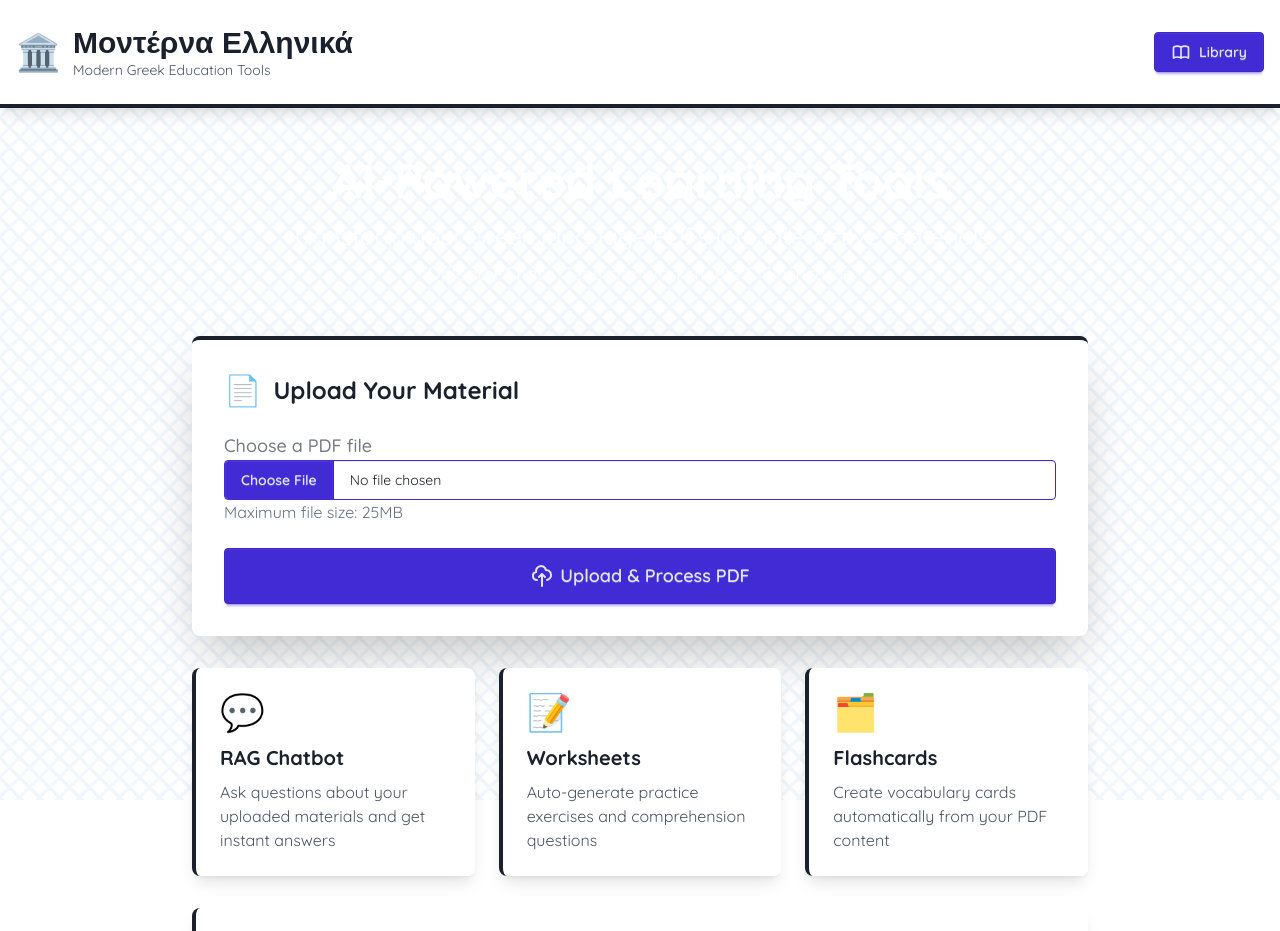
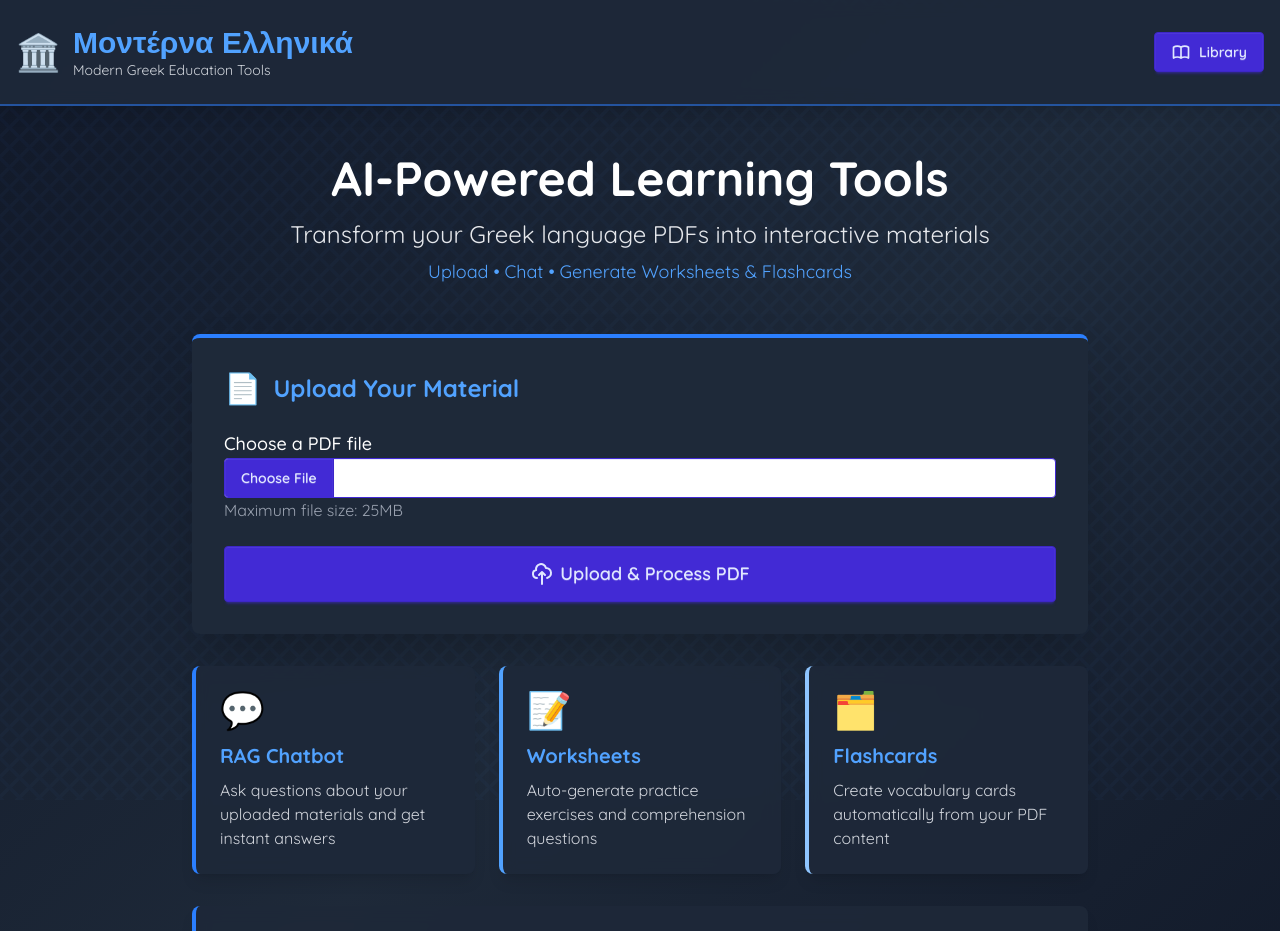
Before and after one commit to TemiKayas/greek-demo, a Next.js app: page / in a window 1280 px wide. Shown: the top 931 px of the page. Built offline with nearby package versions, Linux system fonts and the light colour scheme.

Commit message:
everythign in the chatbot looks good. Added a new dark theme as well that looks good.

```diff
--- a/app/api/pdf/[id]/route.ts
+++ b/app/api/pdf/[id]/route.ts
@@ -21,8 +21,8 @@ export async function GET(
     // Read the file from local filesystem
     const fileBuffer = await readFile(pdf.filePath);
 
-    // Return the PDF file
-    return new NextResponse(fileBuffer, {
+    // Return the PDF file (convert Buffer to Uint8Array for proper typing)
+    return new NextResponse(new Uint8Array(fileBuffer), {
       headers: {
         'Content-Type': 'application/pdf',
         'Content-Disposition': `inline; filename="${pdf.filename}"`,
--- a/app/globals.css
+++ b/app/globals.css
@@ -2,8 +2,8 @@
 @plugin "daisyui";
 
 :root {
-  --background: #ffffff;
-  --foreground: #1a202c;
+  --background: #1a1a1a;
+  --foreground: #ffffff;
 }
 
 @theme inline {
@@ -19,13 +19,13 @@ body {
   font-family: var(--font-quicksand), -apple-system, BlinkMacSystemFont, 'Segoe UI', 'Roboto', sans-serif;
 }
 
-/* Greek-themed decorative elements */
+/* Dark theme pattern overlay */
 .greek-pattern {
   background-image:
-    linear-gradient(45deg, #0D5EAF 12.5%, transparent 12.5%, transparent 50%, #0D5EAF 50%, #0D5EAF 62.5%, transparent 62.5%, transparent 100%),
-    linear-gradient(135deg, transparent 0%, transparent 37.5%, #1E88E5 37.5%, #1E88E5 50%, transparent 50%, transparent 87.5%, #1E88E5 87.5%, #1E88E5 100%);
+    linear-gradient(45deg, #3B82F6 12.5%, transparent 12.5%, transparent 50%, #3B82F6 50%, #3B82F6 62.5%, transparent 62.5%, transparent 100%),
+    linear-gradient(135deg, transparent 0%, transparent 37.5%, #60A5FA 37.5%, #60A5FA 50%, transparent 50%, transparent 87.5%, #60A5FA 87.5%, #60A5FA 100%);
   background-size: 20px 20px;
-  opacity: 0.05;
+  opacity: 0.03;
 }
 
 /* custom animations */
--- a/app/page.tsx
+++ b/app/page.tsx
@@ -27,21 +27,21 @@ export default function Home() {
   }
 
   return (
-    <div className="min-h-screen bg-gradient-to-br from-greek-blue via-aegean to-greek-blue-light">
+    <div className="min-h-screen bg-gradient-to-br from-gray-900 via-gray-800 to-gray-900">
       {/* Greek pattern overlay */}
       <div className="greek-pattern absolute inset-0 pointer-events-none" />
 
       {/* Header */}
-      <header className="relative z-10 bg-white/95 backdrop-blur-sm border-b-4 border-greek-blue shadow-lg">
+      <header className="relative z-10 bg-gray-800/95 backdrop-blur-sm border-b-2 border-blue-500/50 shadow-lg">
         <div className="container mx-auto px-4 py-6">
           <div className="flex items-center justify-between">
             <div className="flex items-center gap-3">
               <div className="text-4xl">🏛️</div>
               <div>
-                <h1 className="text-3xl font-bold text-greek-blue">
+                <h1 className="text-3xl font-bold text-blue-400">
                   Μοντέρνα Ελληνικά
                 </h1>
-                <p className="text-sm text-gray-600">Modern Greek Education Tools</p>
+                <p className="text-sm text-gray-300">Modern Greek Education Tools</p>
               </div>
             </div>
             <Link href="/library" className="btn btn-primary gap-2">
@@ -68,29 +68,29 @@ export default function Home() {
       <main className="relative z-10 container mx-auto px-4 py-12">
         <div className="max-w-4xl mx-auto">
           {/* Hero Section */}
-          <div className="text-center mb-12 text-white">
-            <h2 className="text-4xl md:text-5xl font-bold mb-4 animate-fade-in">
+          <div className="text-center mb-12">
+            <h2 className="text-4xl md:text-5xl font-bold mb-4 animate-fade-in text-white">
               AI-Powered Learning Tools
             </h2>
-            <p className="text-xl md:text-2xl text-white/90 mb-2">
+            <p className="text-xl md:text-2xl text-gray-200 mb-2">
               Transform your Greek language PDFs into interactive materials
             </p>
-            <p className="text-lg text-white/80">
+            <p className="text-lg text-blue-400">
               Upload • Chat • Generate Worksheets & Flashcards
             </p>
           </div>
 
           {/* Upload Card */}
-          <div className="bg-white rounded-lg shadow-2xl p-8 mb-8 animate-slide-up border-t-4 border-ancient-gold">
+          <div className="bg-gray-800 rounded-lg shadow-2xl p-8 mb-8 animate-slide-up border-t-4 border-blue-500">
             <div className="flex items-center gap-3 mb-6">
               <div className="text-3xl">📄</div>
-              <h3 className="text-2xl font-bold text-greek-blue">Upload Your Material</h3>
+              <h3 className="text-2xl font-bold text-blue-400">Upload Your Material</h3>
             </div>
 
             <form action={handleUpload} className="space-y-6">
               <div className="form-control">
                 <label className="label">
-                  <span className="label-text text-lg font-medium">Choose a PDF file</span>
+                  <span className="label-text text-lg font-medium text-white">Choose a PDF file</span>
                 </label>
                 <input
                   type="file"
@@ -101,7 +101,7 @@ export default function Home() {
                   className="file-input file-input-bordered file-input-primary w-full"
                 />
                 <label className="label">
-                  <span className="label-text-alt text-gray-500">
+                  <span className="label-text-alt text-gray-400">
                     Maximum file size: 25MB
                   </span>
                 </label>
@@ -174,34 +174,34 @@ export default function Home() {
 
           {/* Features Grid */}
           <div className="grid md:grid-cols-3 gap-6 mb-8">
-            <div className="bg-white/95 backdrop-blur-sm rounded-lg p-6 shadow-lg border-l-4 border-aegean hover:shadow-xl transition-shadow">
+            <div className="bg-gray-800/95 backdrop-blur-sm rounded-lg p-6 shadow-lg border-l-4 border-blue-500 hover:shadow-xl transition-shadow">
               <div className="text-4xl mb-3">💬</div>
-              <h4 className="text-xl font-bold text-greek-blue mb-2">RAG Chatbot</h4>
-              <p className="text-gray-600">
+              <h4 className="text-xl font-bold text-blue-400 mb-2">RAG Chatbot</h4>
+              <p className="text-gray-300">
                 Ask questions about your uploaded materials and get instant answers
               </p>
             </div>
 
-            <div className="bg-white/95 backdrop-blur-sm rounded-lg p-6 shadow-lg border-l-4 border-terracotta hover:shadow-xl transition-shadow">
+            <div className="bg-gray-800/95 backdrop-blur-sm rounded-lg p-6 shadow-lg border-l-4 border-blue-400 hover:shadow-xl transition-shadow">
               <div className="text-4xl mb-3">📝</div>
-              <h4 className="text-xl font-bold text-greek-blue mb-2">Worksheets</h4>
-              <p className="text-gray-600">
+              <h4 className="text-xl font-bold text-blue-400 mb-2">Worksheets</h4>
+              <p className="text-gray-300">
                 Auto-generate practice exercises and comprehension questions
               </p>
             </div>
 
-            <div className="bg-white/95 backdrop-blur-sm rounded-lg p-6 shadow-lg border-l-4 border-ancient-gold hover:shadow-xl transition-shadow">
+            <div className="bg-gray-800/95 backdrop-blur-sm rounded-lg p-6 shadow-lg border-l-4 border-blue-300 hover:shadow-xl transition-shadow">
               <div className="text-4xl mb-3">🗂️</div>
-              <h4 className="text-xl font-bold text-greek-blue mb-2">Flashcards</h4>
-              <p className="text-gray-600">
+              <h4 className="text-xl font-bold text-blue-400 mb-2">Flashcards</h4>
+              <p className="text-gray-300">
                 Create vocabulary cards automatically from your PDF content
               </p>
             </div>
           </div>
 
           {/* Info Box */}
-          <div className="bg-white/90 backdrop-blur-sm rounded-lg p-6 shadow-lg border-l-4 border-olive">
-            <h4 className="font-bold text-greek-blue mb-2 flex items-center gap-2">
+          <div className="bg-gray-800/90 backdrop-blur-sm rounded-lg p-6 shadow-lg border-l-4 border-blue-500">
+            <h4 className="font-bold text-blue-400 mb-2 flex items-center gap-2">
               <svg
                 className="w-5 h-5"
                 fill="none"
@@ -217,7 +217,7 @@ export default function Home() {
               </svg>
               Getting Started
             </h4>
-            <ol className="list-decimal list-inside text-gray-700 space-y-1">
+            <ol className="list-decimal list-inside text-gray-300 space-y-1">
               <li>Upload a Greek language PDF (textbook, article, lesson notes)</li>
               <li>Wait for text extraction and processing</li>
               <li>Use the tools to generate study materials or chat with your content</li>
@@ -227,7 +227,7 @@ export default function Home() {
       </main>
 
       {/* Footer */}
-      <footer className="relative z-10 mt-12 py-6 bg-greek-blue-dark text-white text-center">
+      <footer className="relative z-10 mt-12 py-6 bg-gray-900 border-t border-gray-800 text-gray-400 text-center">
         <p className="text-sm">
           Built with Next.js, Prisma, and Google Gemini • Modern Greek Education Demo
         </p>
--- a/package.json
+++ b/package.json
@@ -26,7 +26,9 @@
     "qrcode": "^1.5.4",
     "react": "19.1.0",
     "react-dom": "19.1.0",
+    "react-markdown": "^10.1.0",
     "react-pdf": "^10.2.0",
+    "remark-gfm": "^4.0.1",
     "zod": "^4.1.12"
   },
   "devDependencies": {
--- a/tailwind.config.ts
+++ b/tailwind.config.ts
@@ -52,25 +52,25 @@ const config = {
     themes: [
       {
         greek: {
-          primary: '#0D5EAF',           // Greek blue
+          primary: '#3B82F6',           // Bright blue for accents
           'primary-content': '#ffffff',
-          secondary: '#1E88E5',         // Aegean blue
+          secondary: '#60A5FA',         // Lighter blue
           'secondary-content': '#ffffff',
-          accent: '#D4AF37',            // Ancient gold
+          accent: '#2563EB',            // Deep blue accent
           'accent-content': '#ffffff',
-          neutral: '#2c3e50',           // Dark slate
+          neutral: '#2d3748',           // Dark gray
           'neutral-content': '#ffffff',
-          'base-100': '#ffffff',        // White (Greek flag)
-          'base-200': '#F8F9FA',        // Marble white
-          'base-300': '#e8eaed',        // Light grey
-          'base-content': '#1a202c',    // Dark text
-          info: '#1E88E5',
+          'base-100': '#1a1a1a',        // Soft dark gray
+          'base-200': '#242424',        // Slightly lighter dark
+          'base-300': '#2d2d2d',        // Medium dark gray
+          'base-content': '#ffffff',    // White text
+          info: '#3B82F6',
           'info-content': '#ffffff',
-          success: '#6B8E23',           // Olive
+          success: '#10B981',           // Green
           'success-content': '#ffffff',
-          warning: '#D4764E',           // Terracotta
+          warning: '#F59E0B',           // Orange
           'warning-content': '#ffffff',
-          error: '#dc2626',
+          error: '#EF4444',
           'error-content': '#ffffff',
           '--rounded-btn': '0.5rem',
           '--rounded-box': '0.75rem',
```
Also changed, not shown: app/library/components/ChatbotTab.tsx (+37 -16 lines), app/library/components/FlashcardTab.tsx (+16 -16 lines), app/library/components/PDFListSidebar.tsx (+16 -12 lines), app/library/components/PDFViewer.tsx (+6 -6 lines), app/library/components/WorksheetTab.tsx (+13 -13 lines), app/library/page.tsx (+16 -16 lines), 1 other file (tests, documents, lock files or other folders).
